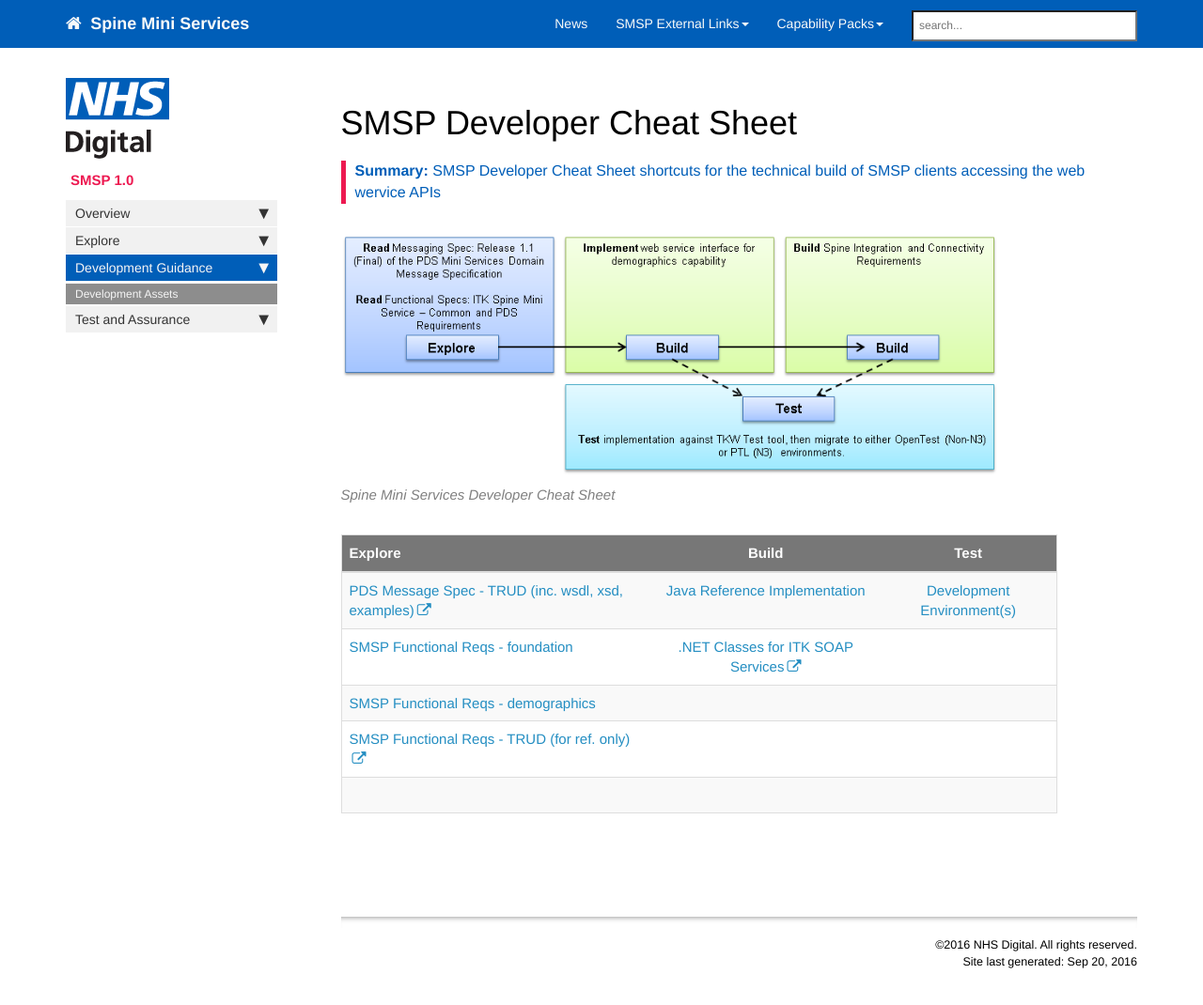
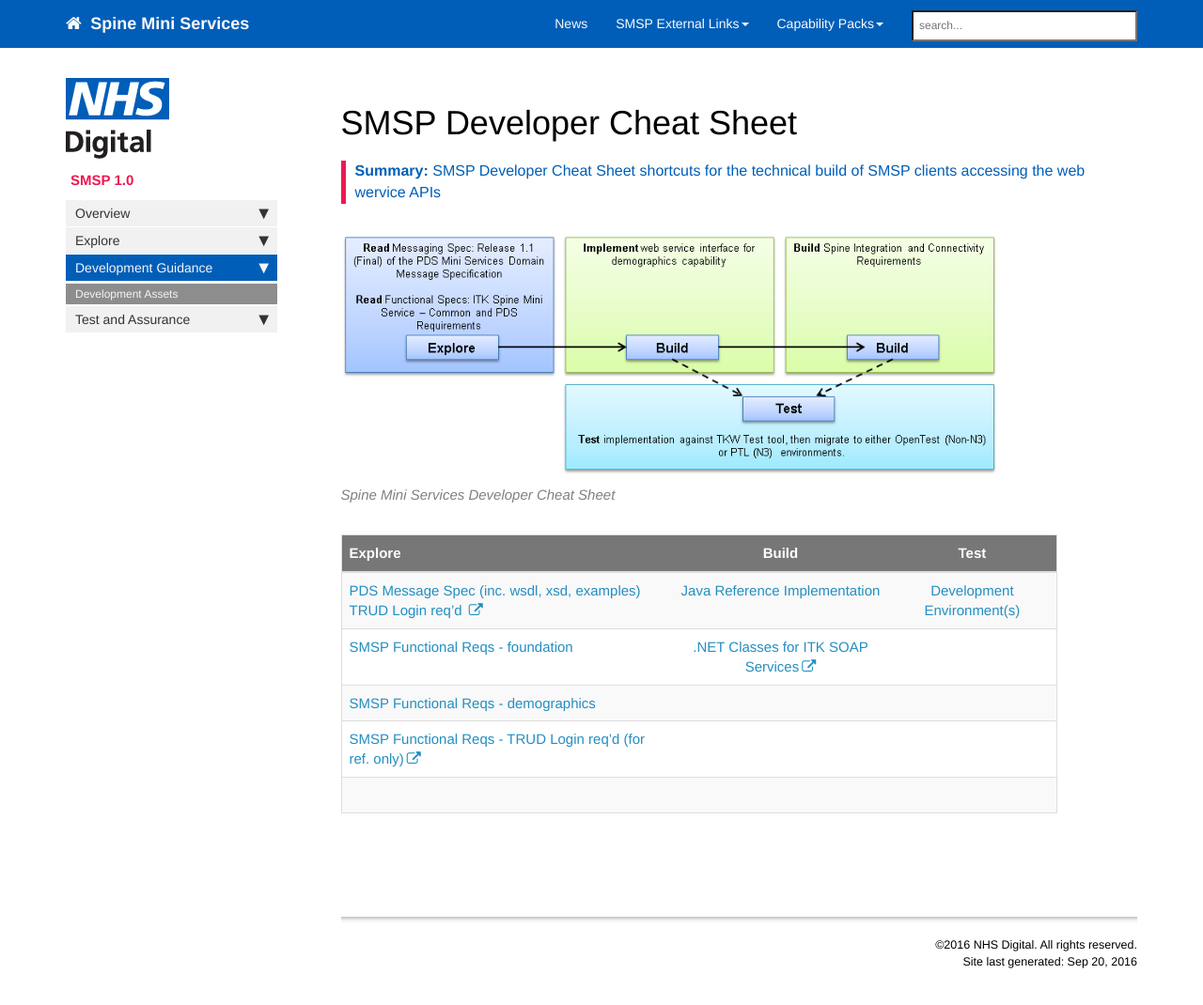
Before and after one commit to dobsonrd/smsp, a Jekyll site: the page built from pages/smsp/smsp_dev_assets.md, in a window 1280 px wide and 1084 px high. Shown: the top 1070 px of the window at 94% size. Built offline with Jekyll 4.4.1, drawn with Linux system fonts in a browser that asks for light colours; nearby versions of some CDN libraries; comment, search, counter and statistics services are not loaded.

Commit message:
Update smsp_dev_assets.md

```diff
--- a/pages/smsp/smsp_dev_assets.md
+++ b/pages/smsp/smsp_dev_assets.md
@@ -12,10 +12,10 @@ toc: false
 
 | Explore| Build | Test |
 | :--------- |:-----: |:-----: |
-| [PDS Message Spec - TRUD (inc. wsdl, xsd, examples)](https://isd.hscic.gov.uk/trud3/user/authenticated/group/41/pack/34/subpack/142/releases) | [Java Reference Implementation](smsp_ref_impl.html)| [Development Environment(s)](smsp_test_environments.html) |
+| [PDS Message Spec (inc. wsdl, xsd, examples) TRUD Login req'd ](https://isd.hscic.gov.uk/trud3/user/authenticated/group/41/pack/34/subpack/142/releases) | [Java Reference Implementation](smsp_ref_impl.html)| [Development Environment(s)](smsp_test_environments.html) |
 | [SMSP Functional Reqs - foundation](foundations_reqs.html) | [.NET Classes for ITK SOAP Services](http://developer.nhs.uk/downloads-data/net-itk-soap-framework/) |
 | [SMSP Functional Reqs - demographics](demographics_reqs.html) | |
-| [SMSP Functional Reqs - TRUD (for ref. only)](https://isd.hscic.gov.uk/trud3/user/authenticated/group/41/pack/30/subpack/126/releases) | |
+| [SMSP Functional Reqs - TRUD Login req'd  (for ref. only)](https://isd.hscic.gov.uk/trud3/user/authenticated/group/41/pack/30/subpack/126/releases) | |
 | | |
 
 
```
